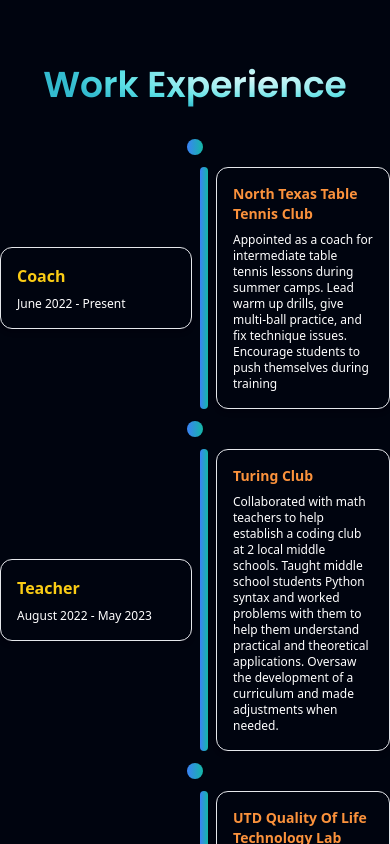
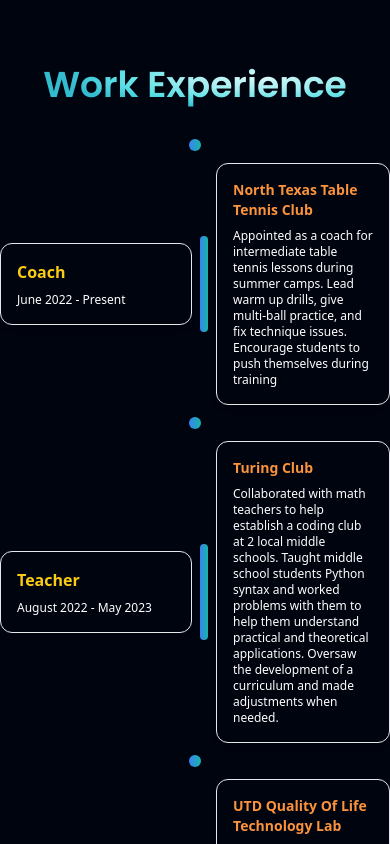
Before and after one commit to SaketU/PersonalWebsite, a React (Vite) app: page / in a window 390 px wide. Shown: the part 2100-2944 px from the top of the page. Built offline with nearby package versions, Linux system fonts and the light colour scheme.

Commit message:
updated responsive

```diff
--- a/src/components/WorkExperience.jsx
+++ b/src/components/WorkExperience.jsx
@@ -34,14 +34,14 @@
 
 const Circle = () => {
   return (
-    <div className='bg-gradient-to-r from-blue-500 to-teal-500 rounded-full w-4 h-4 mx-auto'>
+    <div className='bg-gradient-to-r from-blue-500 to-teal-500 rounded-full w-3 h-3 sm:w-4 sm:h-4 mx-auto'>
     </div>
   );
 }
 
 const Pillar = () => {
   return (
-    <div className='bg-gradient-to-r from-blue-500 to-teal-500 rounded-t-full rounded-b-full w-2 h-full mx-auto'>
+    <div className='bg-gradient-to-r from-blue-500 to-teal-500 rounded-t-full rounded-b-full w-2 h-24 sm:h-32 md:h-full mx-auto'>
     </div>
   );
 }
```
